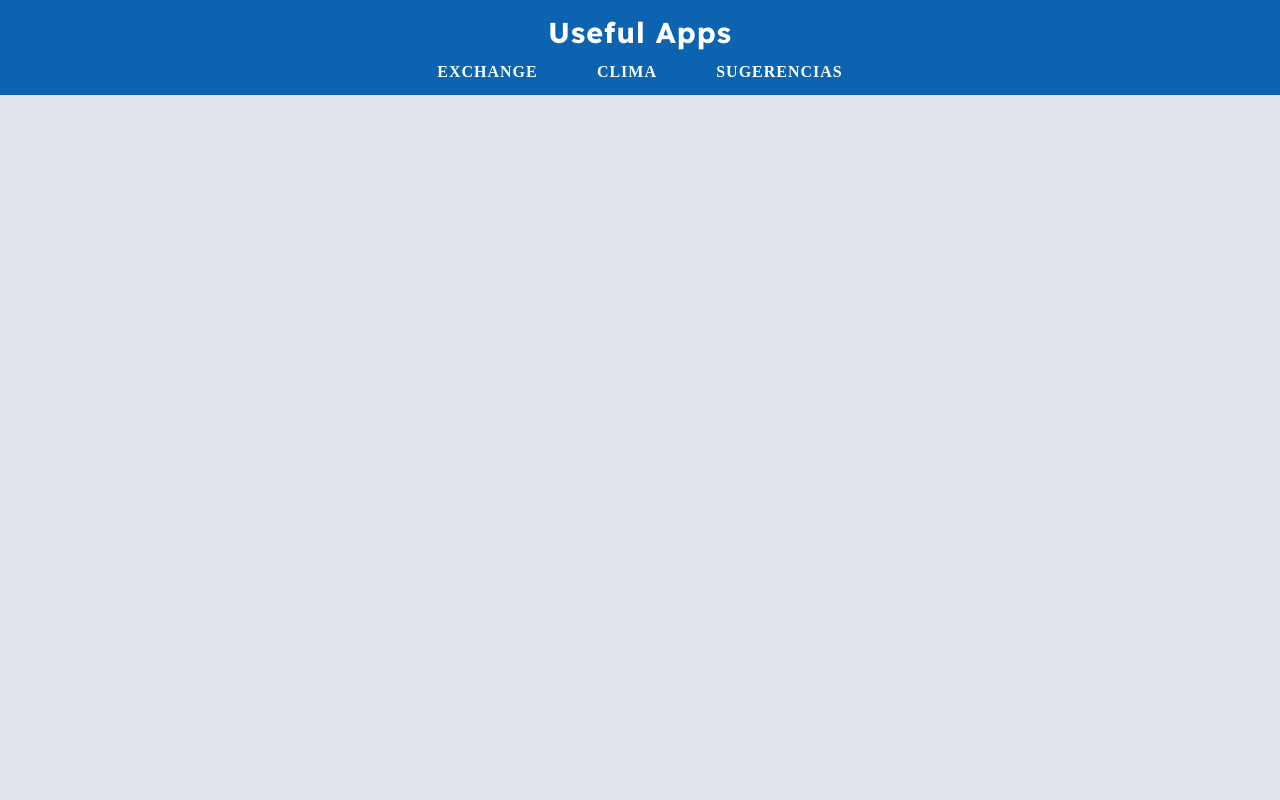
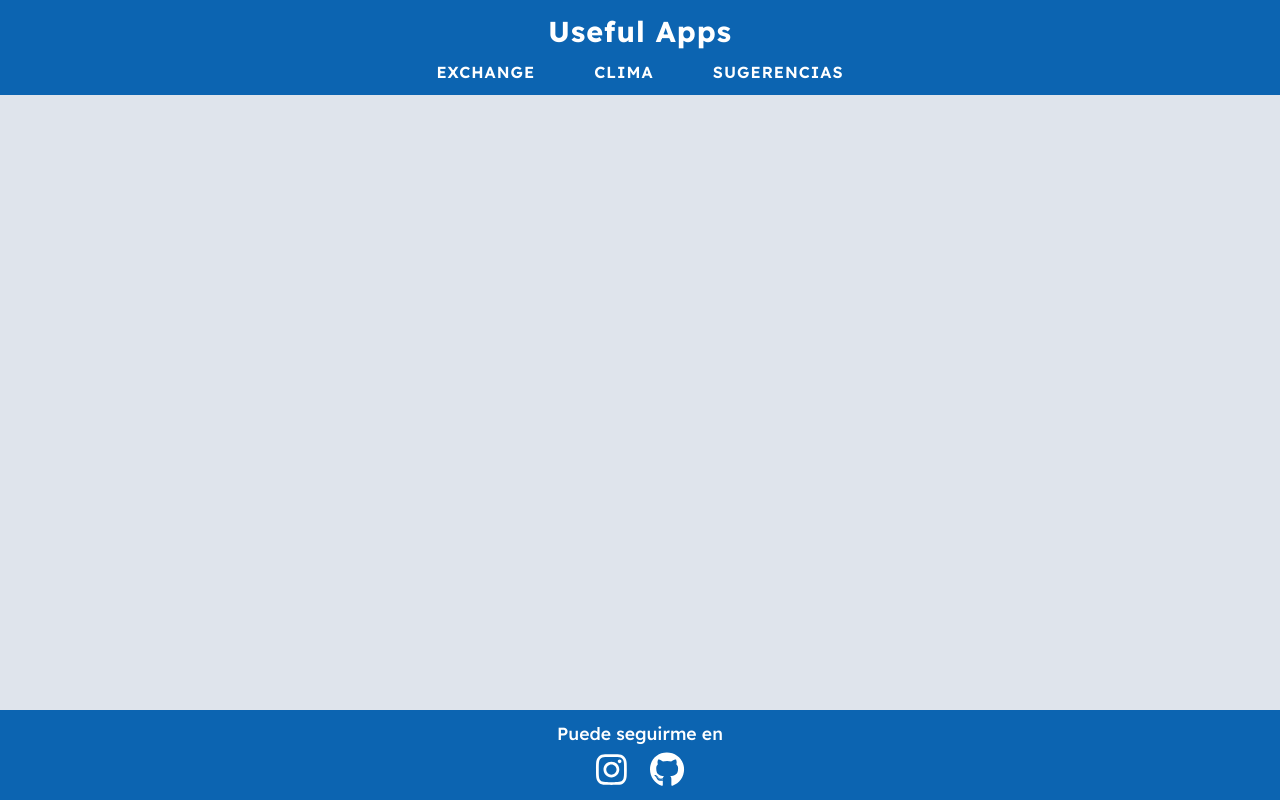
Before and after one commit to jorge088/UsefulApps, a React (Create React App) app: page / in a window 1280 px wide. Built offline with nearby package versions, Linux system fonts and the light colour scheme.

Commit message:
added footer styles

```diff
--- a/src/Components/Shared/Footer.js
+++ b/src/Components/Shared/Footer.js
@@ -1,13 +1,21 @@
 import styles from './Footer.module.css';
+import { FontAwesomeIcon } from '@fortawesome/react-fontawesome';
+import { } from '@fortawesome/free-solid-svg-icons';
+import { faInstagram, faGithub } from '@fortawesome/free-brands-svg-icons';
 
 const Footer = () => {
   return (
     <>
-      <footer className={styles.Footer}>
-        <div className={styles.Footer__container}>
-          <h3 className={styles.Footer__container__title}></h3>
-          <div className={styles.Footer__container__icons}>
-
+      <footer className={styles.footer}>
+        <div className={styles.footer__container}>
+          <h3 className={styles.footer__container__title}>Puede seguirme en </h3>
+          <div className={styles.footer__container__icons}>
+            <a className={styles.footer__container__icons__a} href='https://www.instagram.com/jorgem_088/?hl=es-la' target={'_blank'} rel="noreferrer"  >
+              <FontAwesomeIcon className={styles.icon} icon={faInstagram} ></FontAwesomeIcon>
+            </a>
+            <a className={styles.footer__container__icons__a} href='https://github.com/jorge088' target={'_blank'} rel="noreferrer" >
+              <FontAwesomeIcon className={styles.icon} icon={faGithub}></FontAwesomeIcon>
+            </a>
           </div>
         </div>
       </footer>
--- a/src/Components/Shared/Footer.module.css
+++ b/src/Components/Shared/Footer.module.css
@@ -0,0 +1,41 @@
+.footer {
+    font-size: 1rem;
+    width: 100vw;
+    height: 90px;
+    background-color: var(--secundary);
+    display: flex;
+    justify-content: center;
+    align-items: center;
+    color: #fff;
+    font-family: 'Lexend', sans-serif;
+
+}
+
+.footer__container {
+    text-align: center;
+    width: 300px;
+    display: flex;
+    flex-direction: column;
+    align-items: center;
+}
+
+.footer__container__title {
+    font-size: 1.1em;
+    font-weight: 500;
+}
+
+.footer__container__icons {
+    margin-top: .5em;
+    display: flex;
+    gap: 1.5em;
+}
+
+.footer__container__icons__a {
+    color: #fff;
+}
+.footer__container__icons__a:hover{
+    filter: drop-shadow(1px 1px 2px #FFF);
+}
+.icon{
+    font-size: 2.2em;
+}
--- a/src/Components/Shared/NavBar.module.css
+++ b/src/Components/Shared/NavBar.module.css
@@ -6,6 +6,8 @@
     position: fixed;
     top: 0;
     color: #fff;
+    font-family: 'Lexend', sans-serif;
+
 }
 .nav{
     height: 100%;
@@ -17,7 +19,6 @@
 .nav__logo  {
     font-size: 1.8em;
     letter-spacing: 1px;
-    font-family: 'Lexend', sans-serif;
 }
 .nav__categorys{
     display: flex;
```
